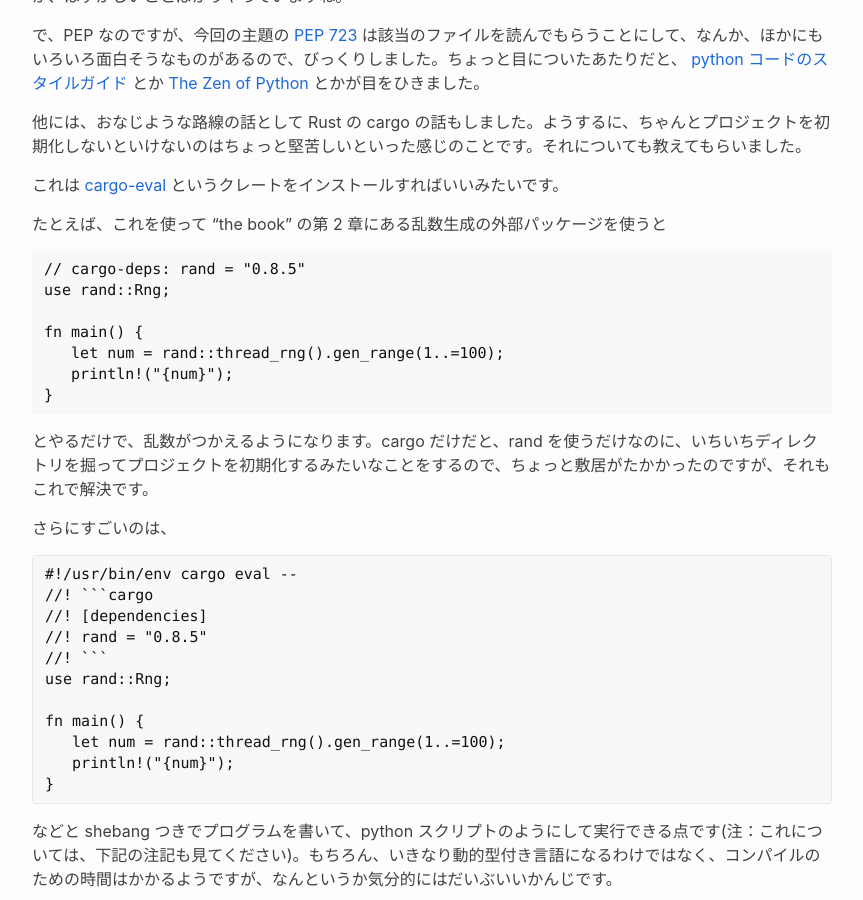
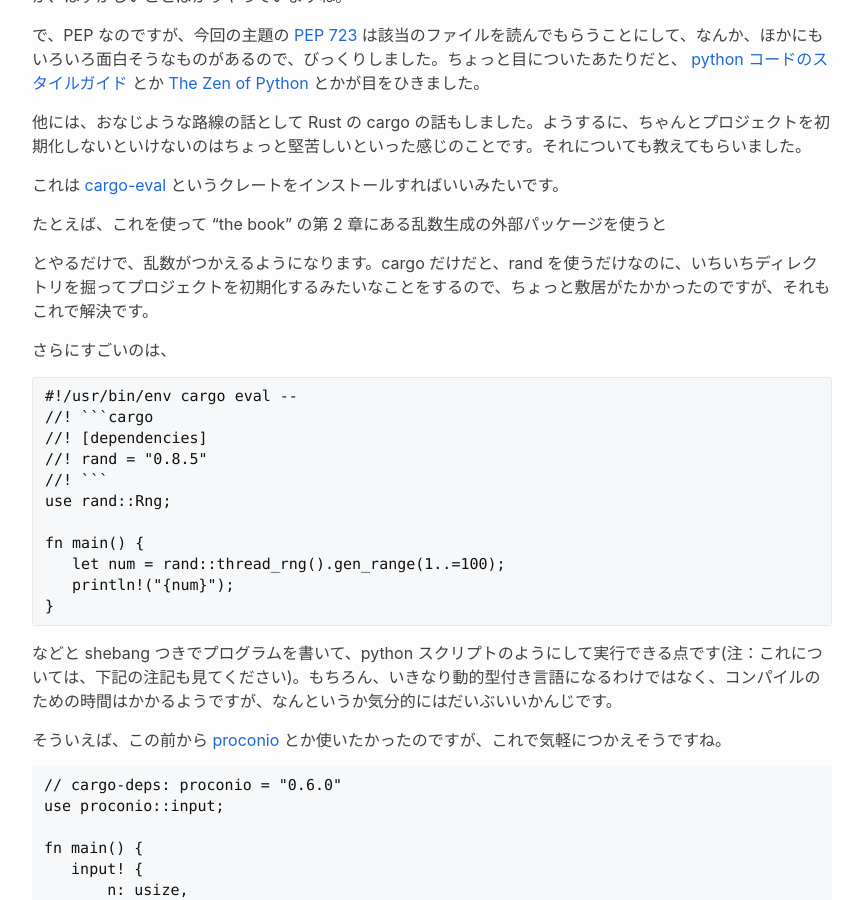
Before and after one commit to eiu2/eiu2.github.com, a Jekyll site: the page built from _posts/2026-08-29-python.md, in a window 1280 px wide and 900 px high, scrolled down 1431 px. Shown: the whole window, without its empty margins (208-1071 px from the left). Built offline with Jekyll 4.4.1, drawn with Linux system fonts in a browser that asks for light colours; nearby versions of some CDN libraries.

Commit message:
Update 2026-08-29-python.md

```diff
--- a/_posts/2026-08-29-python.md
+++ b/_posts/2026-08-29-python.md
@@ -85,15 +85,7 @@ python コミュニティに向けた python の新機能の説明や提案の
 
 たとえば、これを使って "the book" の第 2 章にある乱数生成の外部パッケージを使うと
 
-~~~ Rust
-// cargo-deps: rand = "0.8.5"
-use rand::Rng;
 
-fn main() {
-   let num = rand::thread_rng().gen_range(1..=100);
-   println!("{num}");
-}
-~~~
 
 とやるだけで、乱数がつかえるようになります。cargo だけだと、rand を使うだけなのに、いちいちディレクトリを掘ってプロジェクトを初期化するみたいなことをするので、ちょっと敷居がたかかったのですが、それもこれで解決です。
 
```
